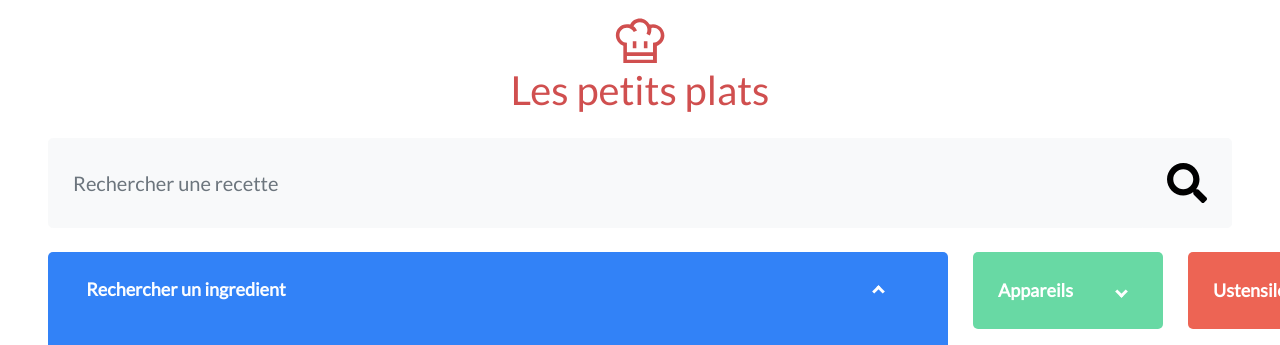
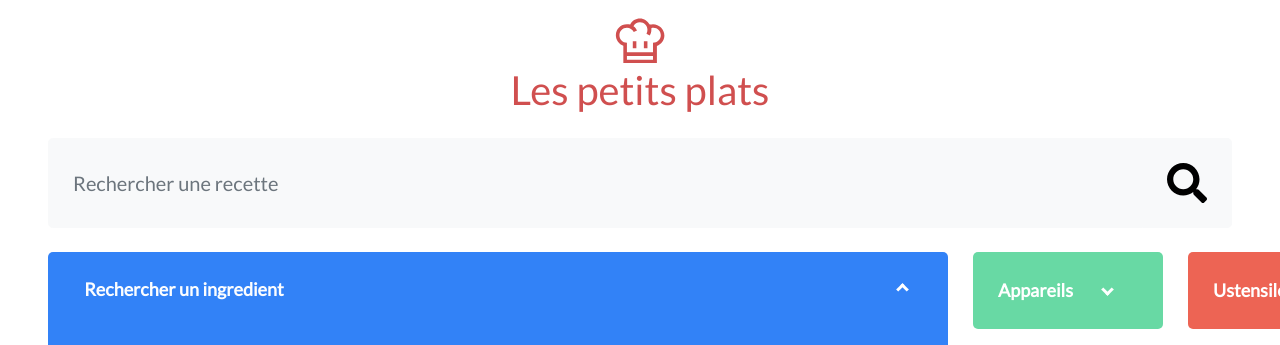
Before and after one commit to simontessard/Les-Petits-Plats-OCR, a plain HTML site: page index.html in a window 1280 px wide. Both pictures are taken after a click on the button "Ingredients". Shown: the top 345 px of the page. Drawn offline with nearby package versions, Linux system fonts and the light colour scheme.

Commit message:
arrow rebuilding + prevent closing on click

```diff
--- a/scripts/factories/filterButton.js
+++ b/scripts/factories/filterButton.js
@@ -21,8 +21,14 @@ function createFilterButton(name) {
   const ButtonModel = filterButtonFactory(name)
   const Button = ButtonModel.getFilterButtonDOM()
   Button.name = name
-  Button.appendChild(createInputTextTag(name))
+  Button.append(createDropdownArrow(), createInputTextTag(name))
   return Button
+}
+
+function createDropdownArrow() {
+  const dropdownArrow = document.createElement('div')
+  dropdownArrow.setAttribute('class', 'dropdown-arrow')
+  return dropdownArrow
 }
 
 function createInputTextTag(name) {
--- a/scripts/research_tag.js
+++ b/scripts/research_tag.js
@@ -41,6 +41,14 @@ function displayDropdownOptions(items) {
                 button.style.width = "900px"
                 searchInputTag.style.display = 'block'
             }
+
+            // Disable the closing of dropdown on click
+            DropdownOptions.addEventListener('click', function (e) {
+                e.stopPropagation()
+            })
+            searchInputTag.addEventListener('click', function (e) {
+                e.stopPropagation()
+            })
 
             let rowDropdown = document.createElement('div')
             rowDropdown.setAttribute('class', 'dropdown-row')
--- a/style.css
+++ b/style.css
@@ -52,24 +52,25 @@ button {
     width: 190px;
     justify-content: space-between;
 }
-.filter-button::after {
+.dropdown-arrow {
     content: '';
     position: relative;
     z-index: 3;
-    top: 10px;
+    top: 8px;
     margin-left: 30px;
     transition: 0.5s;
-    pointer-events: none;
     border: solid white;
     border-width: 0 3px 3px 0;
     display: inline-block;
     padding: 3px;
     transform: rotate(45deg);
     -webkit-transform: rotate(45deg);
+    cursor: pointer;
 }
-.filter-button.active::after {
+.filter-button.active .dropdown-arrow {
     transform: rotate(-135deg);
     -webkit-transform: rotate(-135deg);
+    left: 87%;
 }
 .filter-button.active {
     border-bottom-left-radius: 0px;
@@ -132,7 +133,6 @@ button:focus {outline:0;}
     width: 100%;
     margin: 0;
     padding: 0.4em;
-    text-indent: 2em;
     border: 0;
     border-radius: 4px;
     font: inherit;
@@ -140,7 +140,7 @@ button:focus {outline:0;}
     background: var(--cp-color-15);
     height: 25px;
     position: relative;
-    left: -120px;
+    left: -125px;
 }
 
 .typing-bar::placeholder {
```
